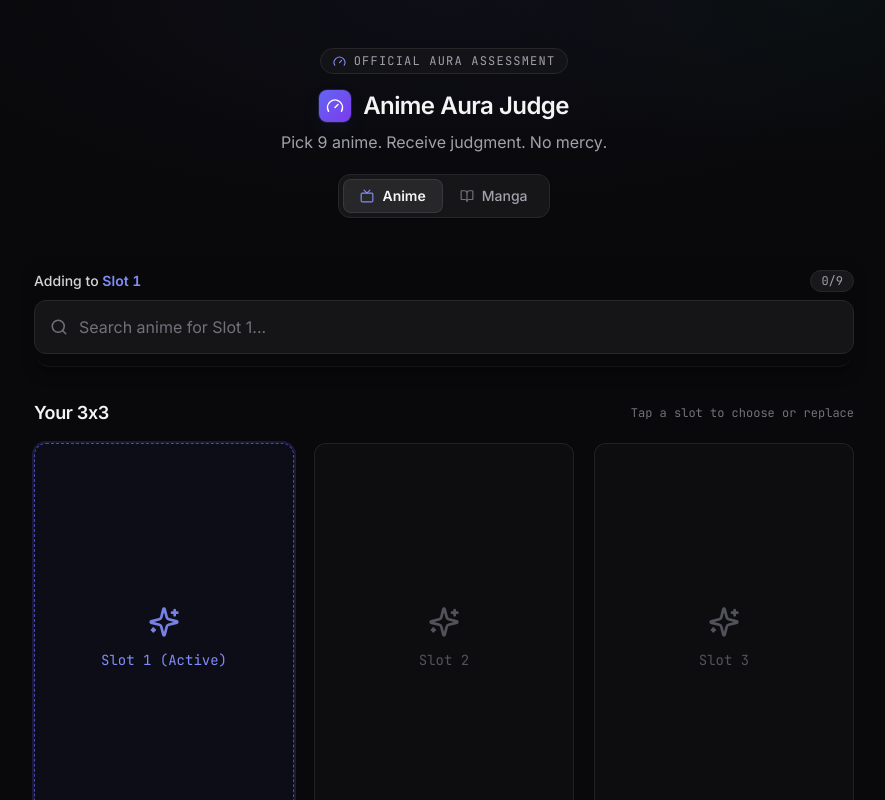
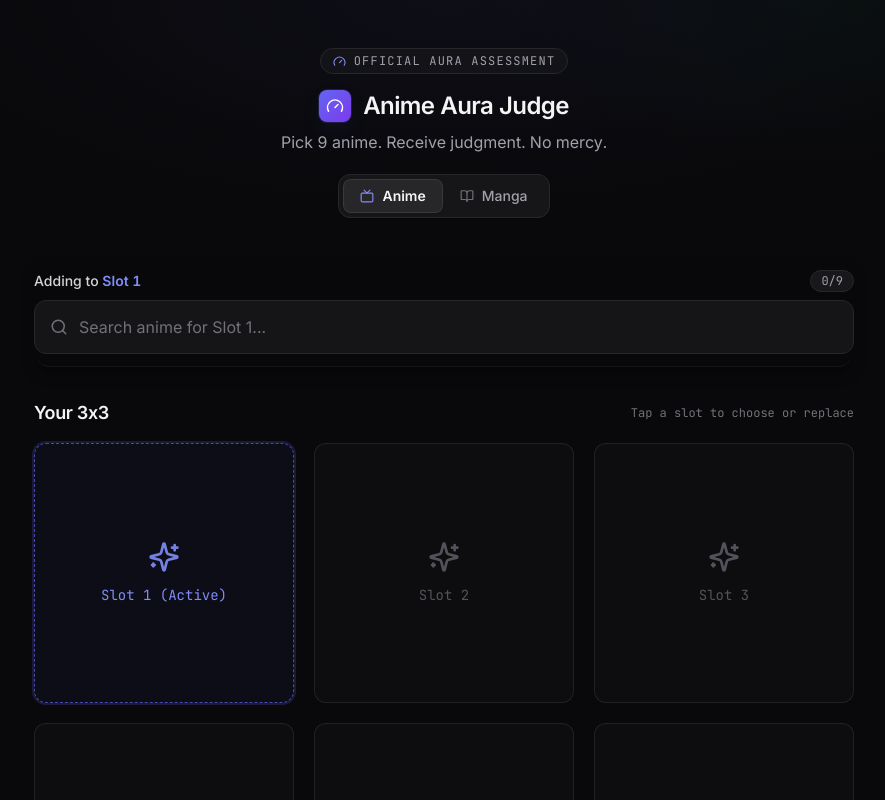
Before and after one commit to lettertea/anime-aura-judge, a React (Vite) app: page / in a window 1280 px wide. Shown: the top 800 px of the page, without its empty margins (196-1081 px from the left). Built offline with nearby package versions, Linux system fonts and the light colour scheme.

Commit message:
Replace slot aspect ratio to square

```diff
--- a/src/components/AuraCard.jsx
+++ b/src/components/AuraCard.jsx
@@ -61,7 +61,7 @@ export default function AuraCard({ selectedAnime, scoreResult, verdict, onReset
         {selectedAnime.map((anime) => (
           <div
             key={anime.mal_id}
-            className="relative w-full aspect-[2/3] rounded-lg overflow-hidden border border-zinc-800"
+            className="relative w-full aspect-square rounded-lg overflow-hidden border border-zinc-800"
           >
             <img
               src={anime.images?.jpg?.large_image_url || anime.images?.jpg?.image_url}
--- a/src/components/GridSelector.jsx
+++ b/src/components/GridSelector.jsx
@@ -410,7 +410,7 @@ export default function GridSelector({ slots, onSelectSlot, onJudge, isJudging,
             const isActive = activeSlot === i
 
             return (
-              <div key={i} className="relative w-full aspect-[2/3]">
+              <div key={i} className="relative w-full aspect-square">
                 <button
                   type="button"
                   onClick={() => handleSlotClick(i)}
```
